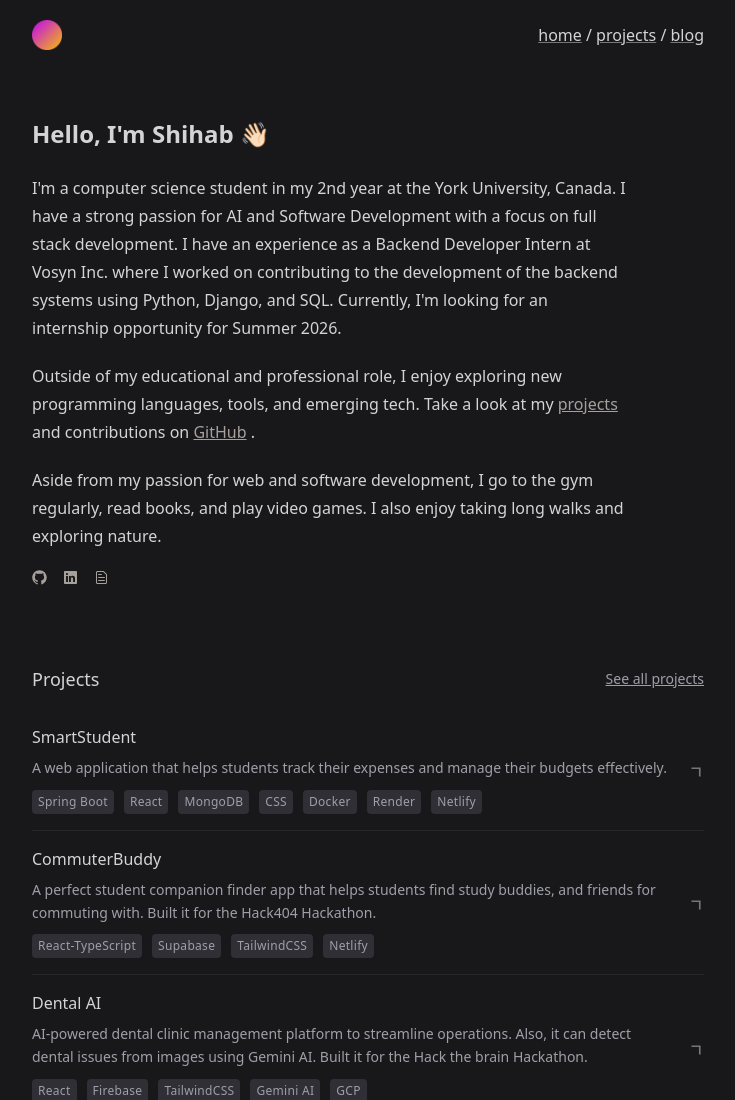
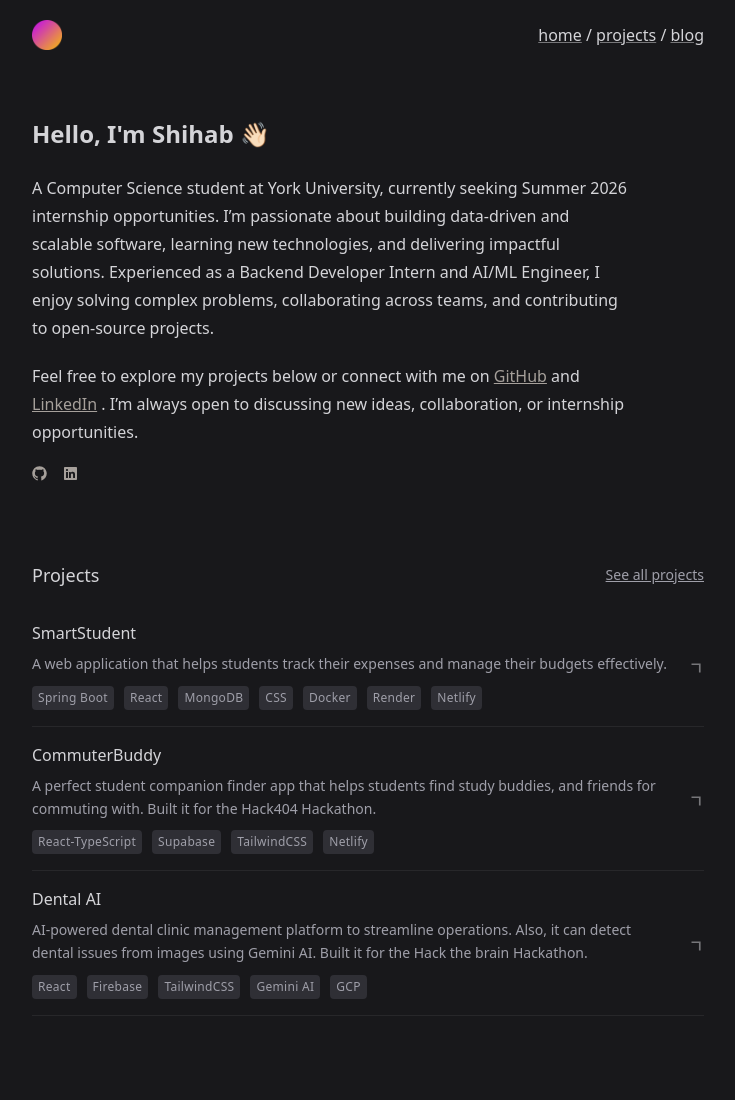
Before and after one commit to shihabhasan0161/shihabhasan0161.github.io, an Astro site: page / in a window 1280 px wide. Shown: the top 1100 px of the page, without its empty margins (272-1007 px from the left). Built offline with nearby package versions, Linux system fonts and the light colour scheme; Astro itself is replaced by a stand-in of ours.

Commit message:
refactor: update personal description and remove resume link from portfolio

```diff
--- a/src/lib/links.ts
+++ b/src/lib/links.ts
@@ -24,12 +24,6 @@ const links: Link[] = [
     icon: LinkedInLogo,
     disabled: false,
   },
-  {
-    name: "Resume",
-    href: "https://drive.google.com/file/d/1WFXB5dViAl_Zl9hBVCjl-3LamxlKfGg6/view?usp=sharing",
-    icon: CvDocumentIcon,
-    disabled: false,
-  },
 ];
 
 export default links;
--- a/src/pages/index.astro
+++ b/src/pages/index.astro
@@ -11,18 +11,11 @@ import links from "@/lib/links";
     class="prose prose-zinc prose-strong:text-stone-400 prose-strong:font-medium prose-a:text-stone-400 prose-a:hover:text-stone-400/70 prose-a:transition-colors mt-6 space-y-5 text-zinc-300"
   >
     <p>
-      I'm a computer science student in my 2nd year at the York University, Canada. I have a strong passion for AI and Software Development with a focus on full stack development. I have an experience as a Backend Developer Intern at Vosyn Inc. where I worked on contributing to the development of the backend systems using Python, Django, and SQL. Currently, I'm looking for an internship opportunity for Summer 2026.
+      A Computer Science student at York University, currently seeking Summer 2026 internship opportunities. I’m passionate about building data-driven and scalable software, learning new technologies, and delivering impactful solutions. Experienced as a Backend Developer Intern and AI/ML Engineer, I enjoy solving complex problems, collaborating across teams, and contributing to open-source projects.
     </p>
 
     <p>
-      Outside of my educational and professional role, I enjoy exploring new programming languages, tools, and
-      emerging tech. Take a look at my <Link href="/projects">projects</Link> and contributions on <Link
-        href="https://github.com/shihabhasan0161"
-        external>GitHub</Link
-      >.
-    </p>
-    <p>
-      Aside from my passion for web and software development, I go to the gym regularly, read books, and play video games. I also enjoy taking long walks and exploring nature.
+      Feel free to explore my projects below or connect with me on <Link href="https://github.com/shihabhasan0161" external>GitHub</Link> and <Link href="https://www.linkedin.com/in/shihab-hasan-8444b2204/" external>LinkedIn</Link>. I’m always open to discussing new ideas, collaboration, or internship opportunities.
     </p>
 
     <div class="flex items-center gap-4">
```
